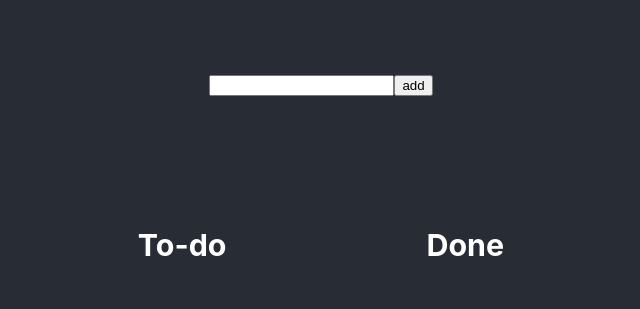
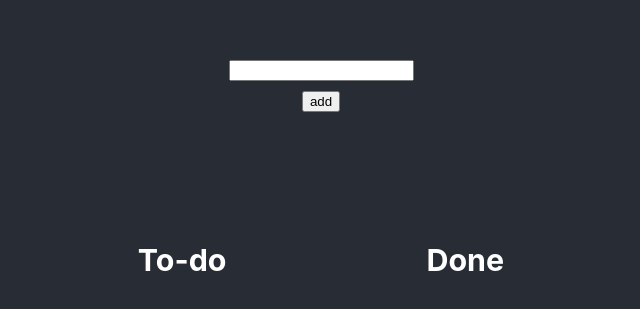
Before and after one commit to haritianaadriano/to-do-prog3-Front-end-todolist, a React (Create React App) app: page / in a window 1280 px wide. Shown: the part 171-480 px from the top of the page, without its empty margins (319-959 px from the left). Built offline with nearby package versions, Linux system fonts and the light colour scheme.

Commit message:
feat: input component

```diff
--- a/src/App.js
+++ b/src/App.js
@@ -2,7 +2,7 @@ import { useState } from 'react';
 import './App.css';
 import ToDo from './components/ToDo';
 import ToDone from './components/ToDone';
-
+import Input from './components/Input';
 
 function App() {
 
@@ -27,9 +27,9 @@ function App() {
     <div className="App">
       <header className="App-header">
       <form onSubmit={onSubmit}>
-        <input
-          value={input}
-          onChange={(e) => setInput(e.target.value)}
+        <Input
+          input={input}
+          setInput={setInput}
         />
         <button type="submit">add</button>
       </form>
@@ -41,7 +41,9 @@ function App() {
         />
         </div>
         <div className="children">
-          <ToDone done={done}/>
+          <ToDone
+            done={done}
+          />
         </div>
       </div>
       </header>
--- a/src/components/Input.js
+++ b/src/components/Input.js
@@ -1,7 +1,10 @@
-export default function Input(){
+export default function Input({input, setInput}){
     return (
         <div>
-            <input/>
+            <input
+                value={input}
+                onChange={e => setInput(e.target.value)}
+            />
         </div>
     )
 }
```
